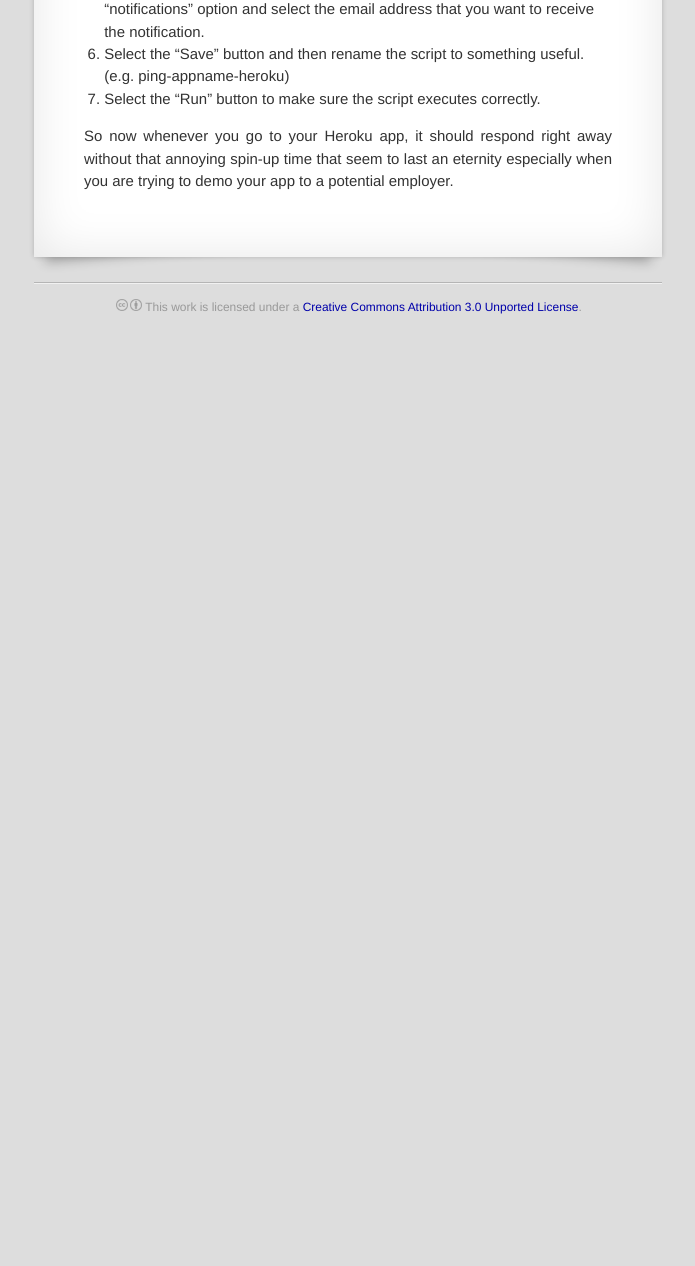
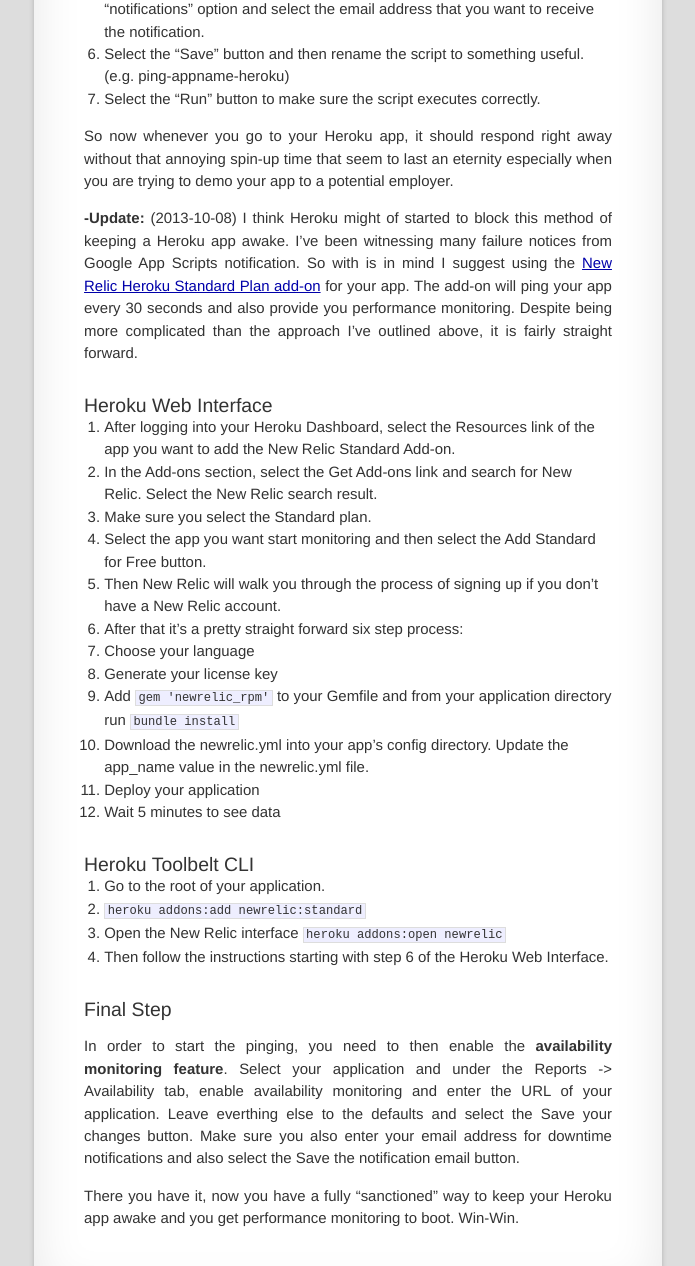
Before and after one commit to xiaogwu/xiaogwu.github.io, a Jekyll site: the page built from _posts/2013-09-23-how-to-keep-heroku-apps-awake.markdown, in a window 1280 px wide and 1400 px high, scrolled down 1617 px, cut to the strip 134-1400 px from the top of the window. Shown: the whole strip, without its empty margins (292-987 px from the left). Built offline with Jekyll 4.4.1, drawn with Linux system fonts in a browser that asks for light colours; Markdown is read by kramdown in place of the engine named in the settings; before the commit the page ends 2082 px from its top, so only the background shows below that.

Commit message:
Update heroku blog post with steps to use New Relic

````diff
--- a/_posts/2013-09-23-how-to-keep-heroku-apps-awake.markdown
+++ b/_posts/2013-09-23-how-to-keep-heroku-apps-awake.markdown
@@ -42,9 +42,55 @@
 that annoying spin-up time that seem to last an eternity especially when you are
 trying to demo your app to a potential employer.
 
+**-Update:** (2013-10-08) I think Heroku might of started to block this method of
+keeping a Heroku app awake.  I've been witnessing many failure notices from
+Google App Scripts notification.  So with is in mind I suggest using the [New
+Relic Heroku Standard Plan add-on] for your app.  The add-on will ping your
+app every 30 seconds and also provide you performance monitoring.  Despite being more complicated
+than the approach I've outlined above, it is fairly straight forward.
+
+## Heroku Web Interface
+1.  After logging into your Heroku Dashboard, select the Resources link of the
+    app you want to add the New Relic Standard Add-on.
+2.  In the Add-ons section, select the Get Add-ons link and search for New
+    Relic.  Select the New Relic search result.
+3.  Make sure you select the Standard plan.
+4.  Select the app you want start monitoring and then select the Add Standard
+    for Free button.
+5.  Then New Relic will walk you through the process of signing up if you don't
+    have a New Relic account.
+6.  After that it's a pretty straight forward six step process:
+  1.  Choose your language
+  2.  Generate your license key
+  3.  Add ``` gem 'newrelic_rpm' ``` to your Gemfile and from your application
+directory run ``` bundle install ```
+  4.  Download the newrelic.yml into your app's config directory.  Update the
+app_name value in the newrelic.yml file.
+  5.  Deploy your application
+  6.  Wait 5 minutes to see data
+
+## Heroku Toolbelt CLI
+1.  Go to the root of your application.
+2.  ``` heroku addons:add newrelic:standard ```
+3.  Open the New Relic interface ``` heroku addons:open newrelic ```
+4.  Then follow the instructions starting with step 6 of the Heroku Web
+    Interface.
+
+## Final Step
+In order to start the pinging, you need to then enable the **availability
+monitoring feature**.  Select your application and under the Reports ->
+Availability tab, enable availability monitoring and enter the URL of your
+application.  Leave everthing else to the defaults and select the Save your
+changes button.  Make sure you also enter your email address for downtime
+notifications and also select the Save the notification email button.
+
+There you have it, now you have a fully "sanctioned" way to keep your Heroku app
+awake and you get performance monitoring to boot.  Win-Win.
+
 [tweeted]: https://twitter.com/xiaogwu/status/380757001745088512
 [Heroku's blog post]: https://blog.heroku.com/archives/2013/6/20/app_sleeping_on_heroku?mkt_tok=3RkMMJWWfF9wsRonuq%2FPZKXonjHpfsX57O0uWqC%2FlMI%2F0ER3fOvrPUfGjI4ATsNqI%2BSLDwEYGJlv6SgFQrjAMapmyLgLUhE%3D
 [Nathan Bradshaw]: https://twitter.com/nbashaw
 [connect google app scripts]: http://note.io/15o37HY
 [project triggers]: http://note.io/18TOqaq
 [code]: http://note.io/18TRaEx
+[New Relic Heroku Standard Plan add-on]: https://addons-sso.heroku.com/apps/locale/addons/newrelic:standard
````
